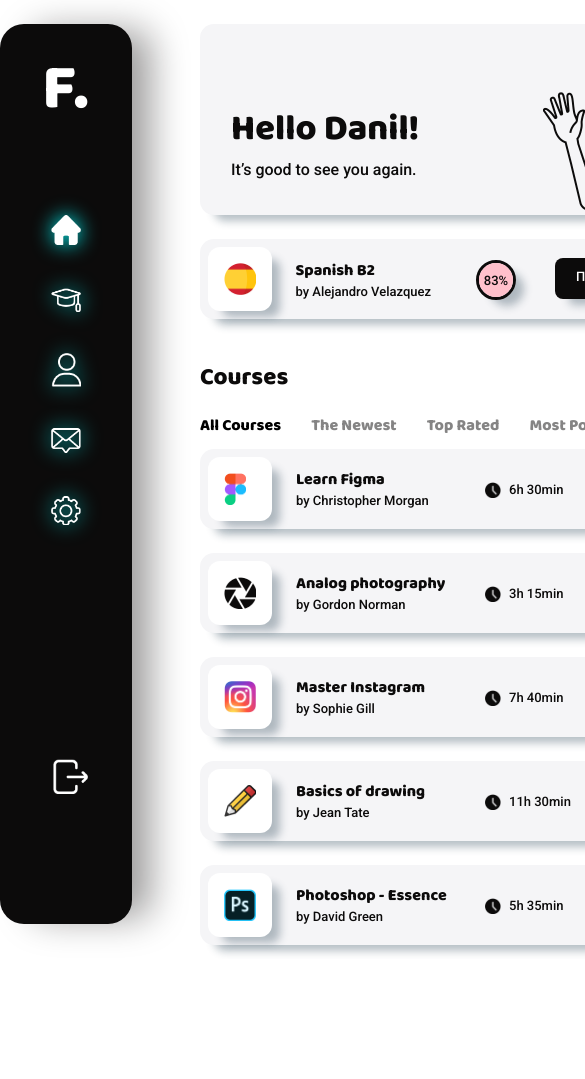
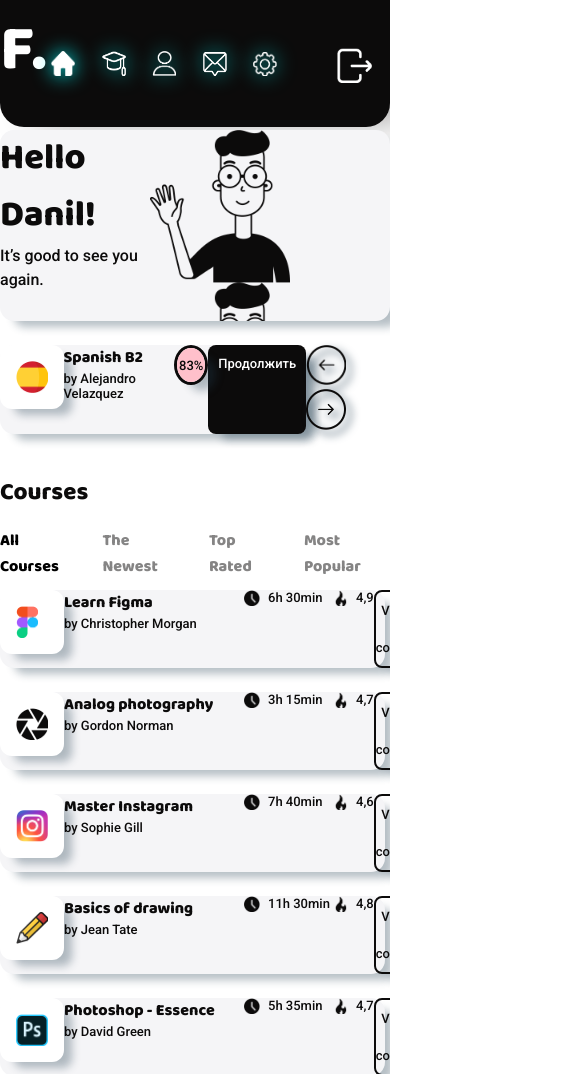
Before and after one commit to Dvhj/service, a plain HTML site: page index.html in a window 390 px wide. Shown: the top 1079 px of the page, 585 px wide, since content can reach past the window. Before the commit the page ends 959 px from the top, so only its background shows below. Drawn offline with Linux system fonts and the light colour scheme.

Commit message:
feat: adaptive

```diff
--- a/style.css
+++ b/style.css
@@ -164,7 +164,6 @@ section {
 .chosen_course {
 	margin-top: 24px;
 	display: flex;
-
 }
 
 .chosen_course__box{
@@ -172,7 +171,6 @@ section {
 	background: #F5F5F7;
 	border-radius: 14px;
 	display: flex;
-	z-index: 15;
 }
 
 .chosen_course__country {
@@ -224,7 +222,6 @@ section {
 
 .chosen_course__percent span {
 	position: absolute;
-	z-index: 5;
 	font-family: 'Roboto', sans-serif;
 	font-size: 13px;
 	color: #0C0B0B;
@@ -235,7 +232,6 @@ section {
 	height: 100%;
 	border-radius: 50%;
 	background: pink;
-	z-index: 1;
 	animation: round 2s infinite ease;
 }
 
@@ -623,36 +619,94 @@ input {
 
 
 
- @media/* screen and (max-width: 900px)*/  handheld{
+ @media screen and (max-width: 480px) {
  	main {
  		display: block;
  	}
  	.navbar {
-		min-height: 200px;
+ 		width: 100vw;
+		height: 15vh;
 	}
  	nav {
  		display: flex;
- 		position: fixed;
- 		justify-content: space-around;
+ 		position: static;
+ 		margin-top: 0;
 		width: 100%;
-		height: 132px;
+		height: 100%;
 		background-color: #0C0B0B;
-		border-radius: 24px;
+		border-radius: 0 0 24px 24px;
 		box-shadow: 25px 0px 36px -6px rgba(12, 11, 11, 0.4);
+		z-index: 100;
+ 	}
+
+ 	.logo {
+ 		max-width: 10%;
+ 	}
+ 	h1 {
+ 		margin: 0;
  	}
  	.icons {
 		display: flex;
 		flex-direction:row;
 		justify-content: space-around;
-		margin: 50px 0;
-		grid-gap: 10%;
+		margin: 0 0;
+		grid-gap: 1%;
 	}
 
+	.icons div img {
+
+		width: 50%;
+		height: 50%;
+	}
 	.exit {
 		margin: 48px;
 	}
-
 	section {
 		display: block;
+		width: 100vw
+	}
+
+
+	.hello_box{
+		width: 100%;
+		margin-top: 1%;
+	}
+
+	.hello_box__text{
+		margin: 0;
+	}
+
+	.chosen_course div{
+		margin: 0;
+	}
+
+
+	.courses_block div{
+		margin: 0;
+	}
+
+	.info_box{
+		max-width: 100vw;
+	}
+
+	.info_box__section_two div, .info_box__section_two span{
+		margin: 0;
+	}
+
+	.graphic {
+		width: 100%;
+		height: 100%;
+	}
+
+	.advertising {
+		max-width: 100vw;
+	}
+	.advertising div {
+		margin: 0;
+	}
+
+	.brain_img{
+		width: 50%;
+		height: 50%;
 	}
 }
```
